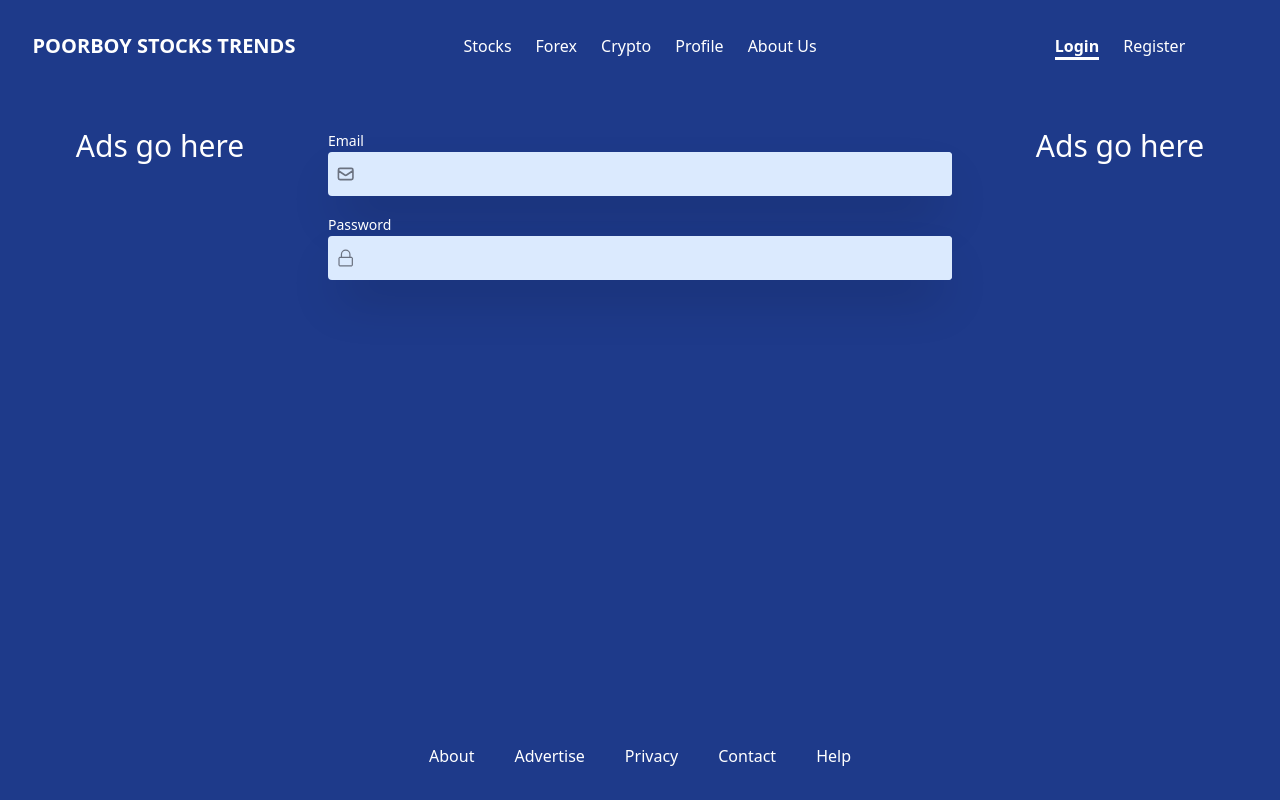
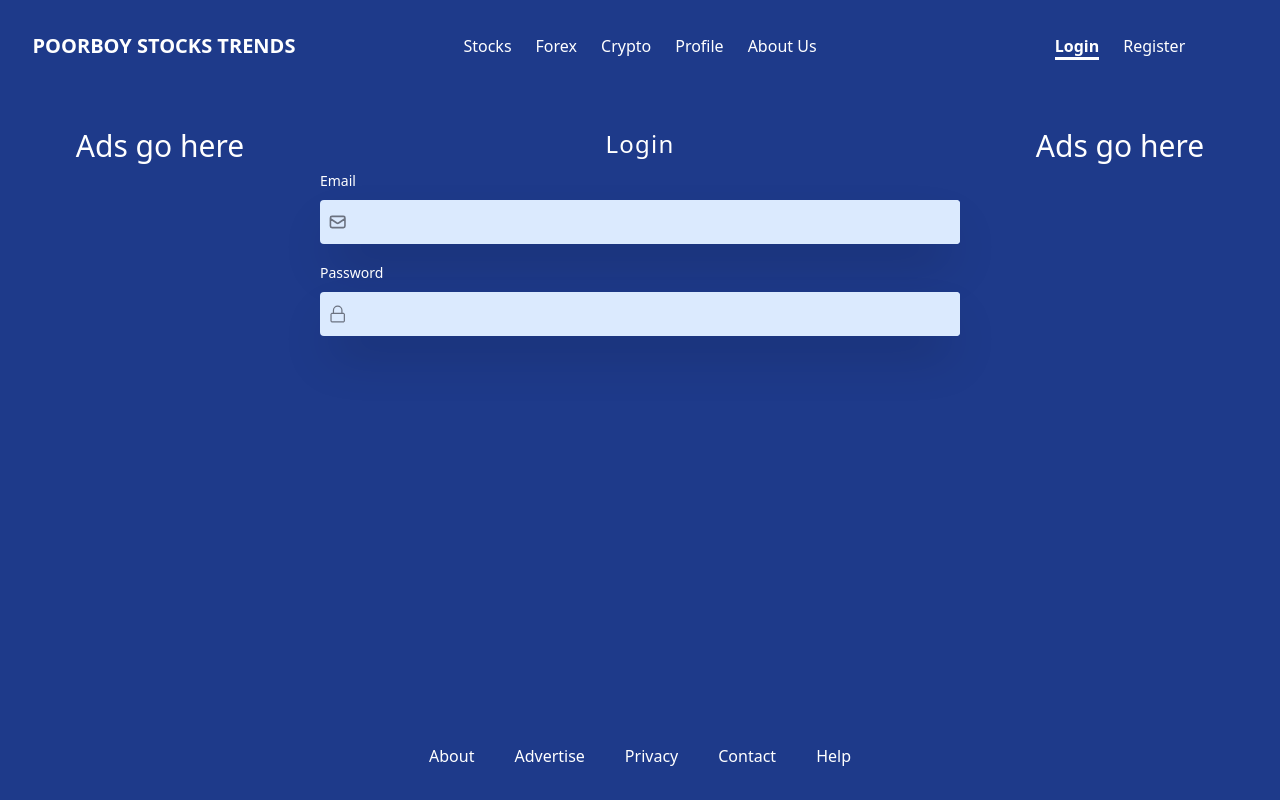
Before and after one commit to codeddave/poorboystockstrends, a React (Create React App) app: page /login in a window 1280 px wide. Built offline with nearby package versions, Linux system fonts and the light colour scheme.

Commit message:
updated styling of auth pages

```diff
--- a/src/components/Form/CustomFormInput/index.tsx
+++ b/src/components/Form/CustomFormInput/index.tsx
@@ -20,11 +20,11 @@ const CustomFormInput: FC<CustomFormInputProps & FieldProps> = ({
     <>
       {Icon ? (
         <>
-          <label htmlFor={field.name} className="text-sm mb-3 pt-13">
+          <label htmlFor={field.name} className="text-sm pt-13">
             {title}
           </label>
 
-          <div className="flex  items-center bg-blue-100 w-full rounded pl-2  h-11 mb-4 shadow-2xl">
+          <div className="flex  items-center bg-blue-100 w-full rounded pl-2 mt-2 h-11 mb-4 shadow-2xl">
             <Icon className="text-gray-500" size={20} />
             <input
               type={type}
--- a/src/pages/Login/index.tsx
+++ b/src/pages/Login/index.tsx
@@ -10,7 +10,9 @@ const initialValues = {
 };
 const Login = () => {
   return (
-    <div className="mx-auto w-full md:3/4 px-2 md:px-o">
+    <div className="mx-auto w-full md:3/4 px-2 md:px-0">
+      <p className="text-center text-2xl mb-2 tracking-wider">Login</p>
+
       <Formik
         initialValues={initialValues}
         onSubmit={() => console.log("bhdvhjveEJEVVVJBe")}
--- a/src/pages/Register/index.tsx
+++ b/src/pages/Register/index.tsx
@@ -9,7 +9,8 @@ const initialValues = {
 };
 const Register = () => {
   return (
-    <div className="mx-auto md:3/4 px-2 md:px-o">
+    <div className="mx-auto md:3/4 px-2 md:px-0">
+      <p className="text-center text-2xl mb-2 tracking-wider">Register</p>
       <Formik
         initialValues={initialValues}
         onSubmit={() => console.log("bhdvhjveEJEVVVJBe")}
```
